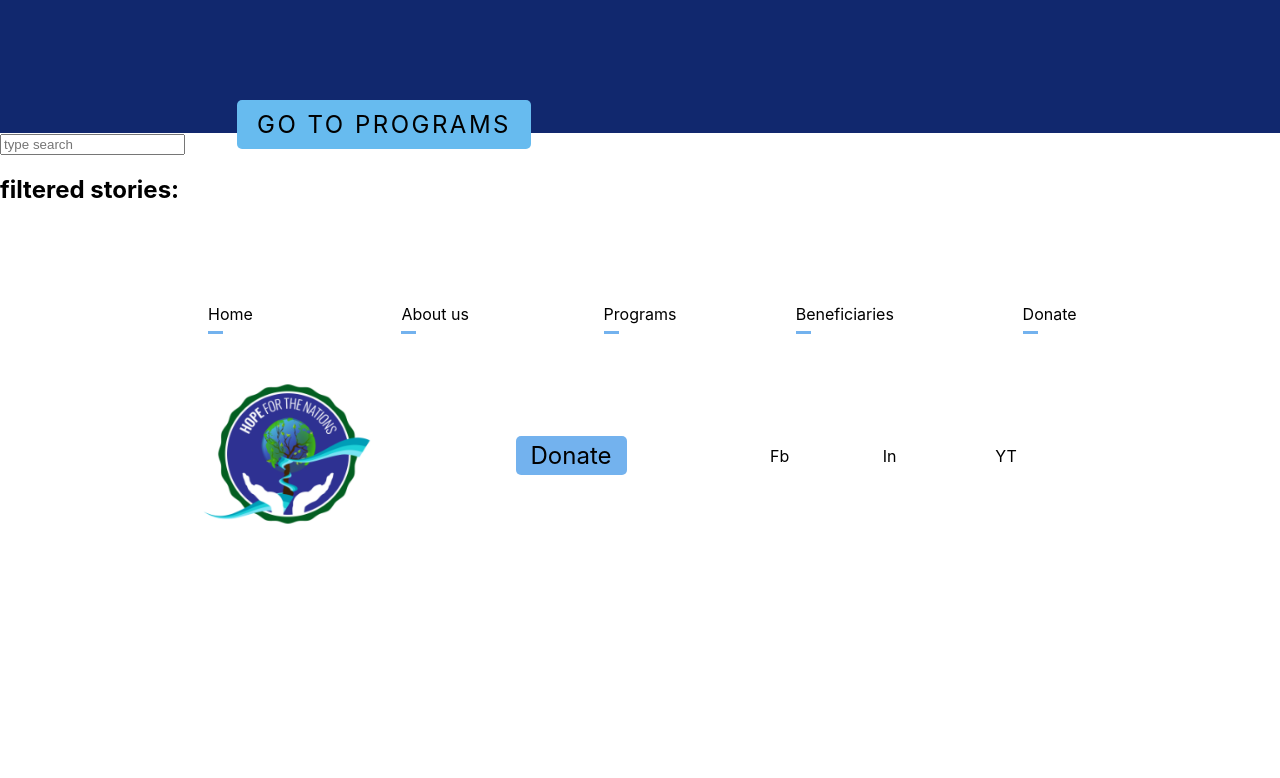
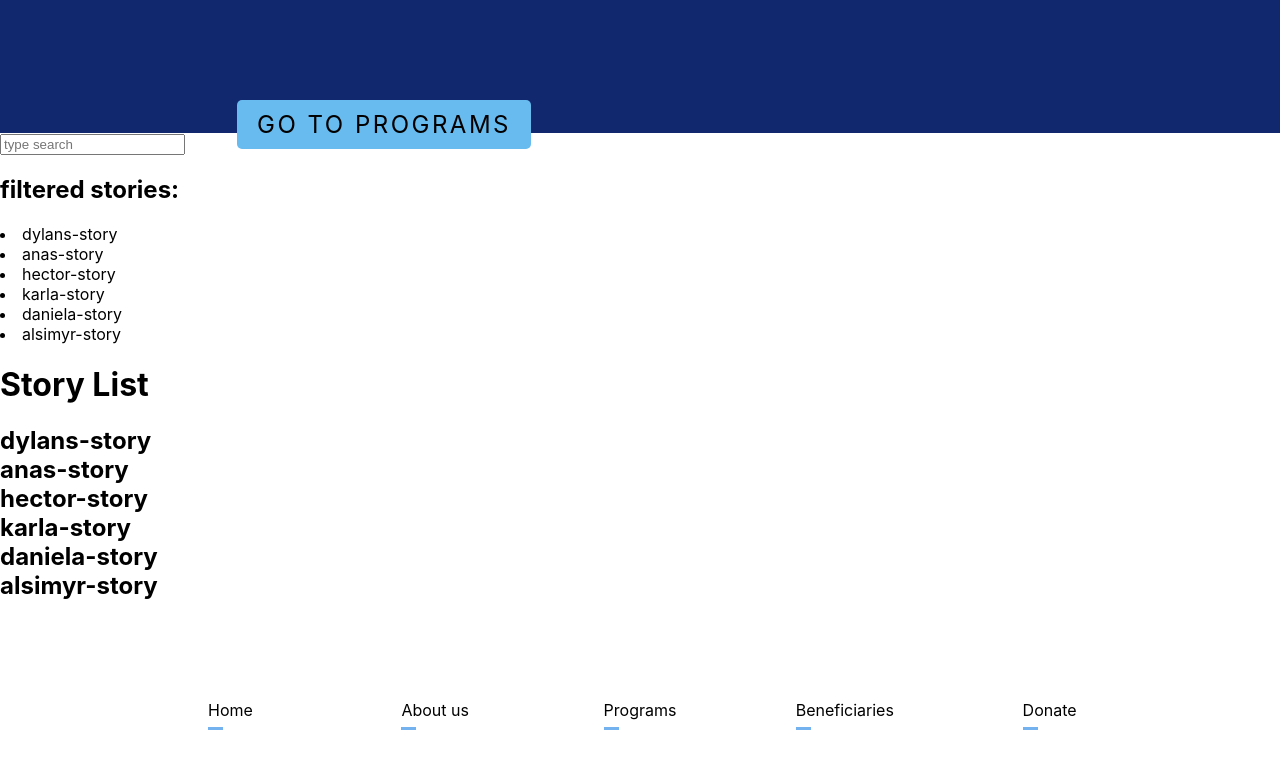
Before and after one commit to Cmmh1101/next-types-hope, a Next.js app: page /beneficiaries in a window 1280 px wide. Shown: the part 603-1381 px from the top of the page. Before the commit the page ends 1241 px from the top, so only its background shows below. Built offline with nearby package versions, Linux system fonts and the light colour scheme.

Commit message:
add: dynamic routes to stories

```diff
--- /dev/null
+++ b/components/stories/StoriesList.tsx
@@ -0,0 +1,23 @@
+import Link from 'next/link'
+import React, { FC } from 'react'
+import { IStoriesData } from '../../interfaces/storiesData'
+import StoryItem from './StoryItem'
+
+interface IStories {
+    stories: IStoriesData[]
+}
+
+const StoriesList = ({stories}: IStories ) => {
+  return (
+    <div>
+        <h1>Story List</h1>
+        <h2>{stories.map((story, i) => {
+            return (
+                <Link href={`/beneficiaries/${story.name}`} key={i}><a><StoryItem story={story} /></a></Link>
+            )
+        })} </h2>
+    </div>
+  )
+}
+
+export default StoriesList
--- /dev/null
+++ b/components/stories/StoryItem.tsx
@@ -0,0 +1,18 @@
+import React from 'react'
+import { IStoriesData } from '../../interfaces/storiesData'
+
+interface IStory {
+    story: IStoriesData
+}
+
+const StoryItem = ({story}: IStory) => {
+  return (
+    <>
+    <div>{story.name}</div>
+
+    </>
+
+  )
+}
+
+export default StoryItem
--- a/pages/beneficiaries/index.tsx
+++ b/pages/beneficiaries/index.tsx
@@ -1,6 +1,8 @@
 import React, { useState } from "react";
+import StoriesList from "../../components/stories/StoriesList";
 import Header from "../../components/ui/Header";
 import articles from "../../storiesData";
+import { getAllStories } from "../../storiesData";
 
 const BlogPage = () => {
 const [searching, setSearching] = useState(false)
@@ -15,12 +17,12 @@ const [filteredStories, setFilteredStories] = useState<any>([])
     );
 
     setFilteredStories(filteredStory)
-    console.log(input, "input");
-    console.log(filteredStory);
+    // console.log(input, "input");
+    // console.log(filteredStory);
     setSearching(false)
   };
 
-
+const story = getAllStories()
 
   return (
     <>
@@ -37,12 +39,15 @@ const [filteredStories, setFilteredStories] = useState<any>([])
           />
         </div>
         <div><h2>filtered stories:</h2>
-          {setFilteredStories.length > 0 && filteredStories.map((item: any) => { return (<li key={item.name}>{item.name}</li>)} )}
+          {!searching ? articles.map((item: any) => { return (<li key={item.name}>{item.name}</li>)} ) : setFilteredStories.length > 0 && filteredStories.map((item: any) => { return (<li key={item.name}>{item.name}</li>)} )}
         </div>
 
         {/* {articles.map((item: any) => {
           return <p key={item.name}>{item.name}</p>;
         })} */}
+
+        <StoriesList stories={story} />
+
       </main>
     </>
   );
--- a/storiesData.ts
+++ b/storiesData.ts
@@ -4,7 +4,7 @@ const articles = [
     title: "Dylan's story",
     date: "08/04/2021",
     image: "../../../images/storiesImgs/Dylan-Baseball.png",
-    icon: "../../../images/bread.png",
+    // icon: "../../../images/bread.png",
     // description: "Dylans's Story",
     storyImage1: {
         image: "../../../images/storiesImgs/Dylan-casa-esperanza.jpeg",
@@ -14,10 +14,10 @@ const articles = [
         image: "../../../images/storiesImgs/Dylan-escuela.jpeg",
         alt: "Dylan at School"
     },
-    // storyImage3: {
-    //     image: "../../../images/storiesImgs/Dylan-bandera-Venezuela.jpeg",
-    //     alt: "Dylan"
-    // },
+    storyImage3: {
+        image: "../../../images/storiesImgs/Dylan-bandera-Venezuela.jpeg",
+        alt: "Dylan"
+    },
     // storyImage4: {
     //     image: "../../../images/storiesImgs/Dylan-Baseball.png",
     //     alt: "Dylan with a baseball trophy"
@@ -37,7 +37,7 @@ const articles = [
     title: "Ana's story",
     date: "08/04/2021",
     image: "../../../images/storiesImgs/ana1.jpg",
-    icon: "../../../images/bread.png",
+    // icon: "../../../images/bread.png",
     // description: "Ana Jimenez",
     storyImage1: {
         image: "../../../images/storiesImgs/ana1.jpg",
@@ -47,10 +47,10 @@ const articles = [
         image: "../../../images/storiesImgs/ana2.jpg",
         alt: "Ana Jimenez"
     },
-    // storyImage3: {
-    //     image: "../../../images/storiesImgs/ana1.jpg",
-    //     alt: "Ana Jimenez"
-    // },
+    storyImage3: {
+        image: "../../../images/storiesImgs/ana1.jpg",
+        alt: "Ana Jimenez"
+    },
     // storyImage4: {
     //     image: "../../../images/storiesImgs/ana1.jpg",
     //     alt: "Dylan with a baseball trophy"
@@ -70,7 +70,7 @@ const articles = [
     title: "Hectors's story",
     date: "08/04/2021",
     image: "../../../images/storiesImgs/ana1.jpg",
-    icon: "../../../images/bread.png",
+    // icon: "../../../images/bread.png",
     // description: "Hector Romero Entrepreneurship Program",
     storyImage1: {
         image: "../../../images/storiesImgs/ana1.jpg",
@@ -80,10 +80,10 @@ const articles = [
         image: "../../../images/storiesImgs/ana2.jpg",
         alt: "Hector romero"
     },
-    // storyImage3: {
-    //     image: "../../../images/storiesImgs/ana1.jpg",
-    //     alt: "Hector Romero"
-    // },
+    storyImage3: {
+        image: "../../../images/storiesImgs/ana1.jpg",
+        alt: "Hector Romero"
+    },
     // storyImage4: {
     //     image: "../../../images/storiesImgs/ana1.jpg",
     //     alt: "Hector Romero"
@@ -102,7 +102,7 @@ const articles = [
     title: "Karla's story",
     date: "08/04/2021",
     image: "../../../images/storiesImgs/ana1.jpg",
-    icon: "../../../images/bread.png",
+    // icon: "../../../images/bread.png",
     // description: "Hector Romero Entrepreneurship Program",
     storyImage1: {
         image: "../../../images/storiesImgs/ana1.jpg",
@@ -112,10 +112,10 @@ const articles = [
         image: "../../../images/storiesImgs/ana2.jpg",
         alt: "Karla Reyes"
     },
-    // storyImage3: {
-    //     image: "../../../images/storiesImgs/ana1.jpg",
-    //     alt: "Karla Reyes"
-    // },
+    storyImage3: {
+        image: "../../../images/storiesImgs/ana1.jpg",
+        alt: "Karla Reyes"
+    },
     // storyImage4: {
     //     image: "../../../images/storiesImgs/ana1.jpg",
     //     alt: "Karla Reyes"
@@ -134,7 +134,7 @@ const articles = [
     title: "Daniela's story",
     date: "08/04/2021",
     image: "../../../images/storiesImgs/ana1.jpg",
-    icon: "../../../images/bread.png",
+    // icon: "../../../images/bread.png",
     // description: "Hector Romero Entrepreneurship Program",
     storyImage1: {
         image: "../../../images/storiesImgs/ana1.jpg",
@@ -144,10 +144,10 @@ const articles = [
         image: "../../../images/storiesImgs/ana2.jpg",
         alt: "Daniela Castillo"
     },
-    // storyImage3: {
-    //     image: "../../../images/storiesImgs/ana1.jpg",
-    //     alt: "Daniela Castillo"
-    // },
+    storyImage3: {
+        image: "../../../images/storiesImgs/ana1.jpg",
+        alt: "Daniela Castillo"
+    },
     // storyImage4: {
     //     image: "../../../images/storiesImgs/ana1.jpg",
     //     alt: "Daniela Castillo"
@@ -166,20 +166,20 @@ const articles = [
     title: "Alsimyr's story",
     date: "08/04/2021",
     image: "../../../images/storiesImgs/ana1.jpg",
-    icon: "../../../images/bread.png",
+    // icon: "../../../images/bread.png",
     // description: "Alsimyr Vargas Entrepreneurship Program",
     storyImage1: {
-        image1: "../../../images/storiesImgs/ana1.jpg",
+        image: "../../../images/storiesImgs/ana1.jpg",
         alt: "Alsimyr Vargas"
     },
       storyImage2: {
         image: "../../../images/storiesImgs/ana2.jpg",
         alt: "Alsimyr Vargas"
     },
-    // storyImage3: {
-    //     image: "../../../images/storiesImgs/ana1.jpg",
-    //     alt: "Alsimyr Vargas"
-    // },
+    storyImage3: {
+        image: "../../../images/storiesImgs/ana1.jpg",
+        alt: "Alsimyr Vargas"
+    },
     // storyImage4: {
     //     image: "../../../images/storiesImgs/ana1.jpg",
     //     alt: "Alsimyr Vargas"
@@ -197,3 +197,10 @@ const articles = [
 ];
 
 export default articles;
+
+export function getStoryByName(name: string | string[] | undefined) {
+  return articles.find((story) => story.name === name)
+}
+export function getAllStories() {
+  return articles
+}
```
Also changed, not shown: components/story-detail/StoryPost.tsx (added, +23 -0 lines), interfaces/storiesData.ts (+5 -5 lines), pages/beneficiaries/[beneficiaryId].tsx (deleted, +0 -12 lines), pages/beneficiaries/[storyName].tsx (added, +31 -0 lines).
